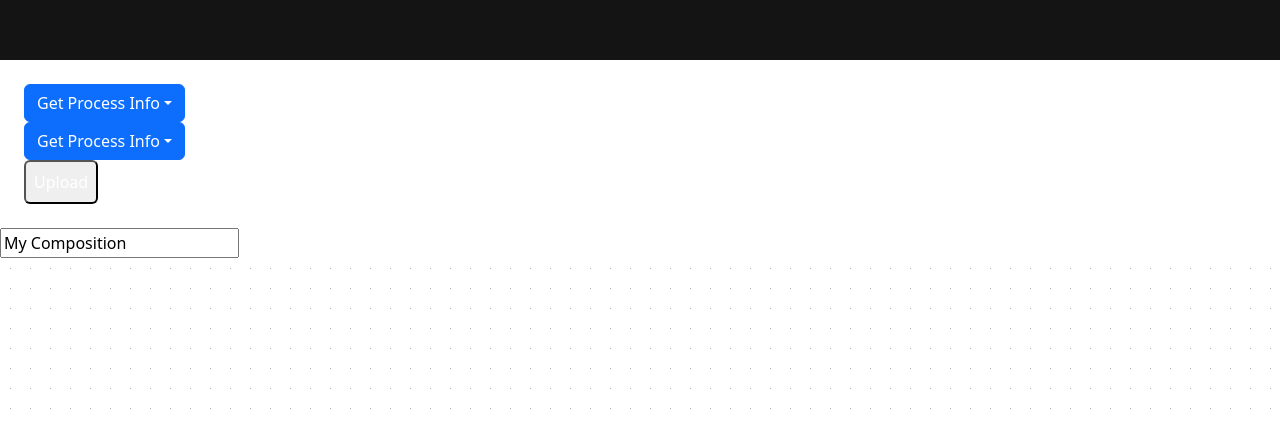
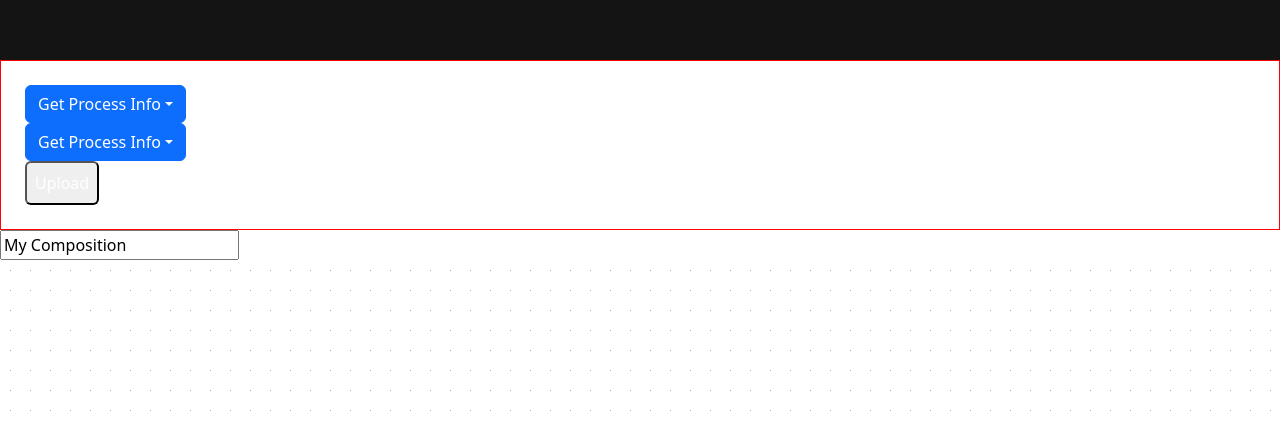
Before and after one commit to AlexPatrie/bio-blocks, a Next.js app: page / in a window 1280 px wide. Shown: the part 740-1166 px from the top of the page. Built offline with nearby package versions, Linux system fonts and the light colour scheme.

Commit message:
savepoint update

```diff
--- a/src/components/ProcessMetadataUploader.tsx
+++ b/src/components/ProcessMetadataUploader.tsx
@@ -5,7 +5,7 @@ import { Dropdown } from "react-bootstrap";
 import DropdownButton from "react-bootstrap/DropdownButton";
 import {ProcessMetadata} from "./datamodel/requests";
 
-const ProcessMetadataUploader = () => {
+export default function ProcessMetadataUploader() {
   const [processId, setProcessId] = useState<string>("simple-membrane-process");
   const [returnCompositeState, setReturnCompositeState] = useState<boolean>(true);
   const [configFile, setConfigFile] = useState<File | null>(null);
@@ -67,7 +67,7 @@ const ProcessMetadataUploader = () => {
 
 
   return (
-    <div className="p-4">
+    <div className="p-4" style={{ border: "1px solid red" }}>
       <div className="param-buttons">
         <DropdownButton id="dropdown-basic-button file-uploads-button" title="Get Process Info">
           <Dropdown.Item>
@@ -125,8 +125,6 @@ const ProcessMetadataUploader = () => {
     </div>
   );
 };
-
-export default ProcessMetadataUploader;
 
 
 // const ProcessMetadataUploader = () => {
```
